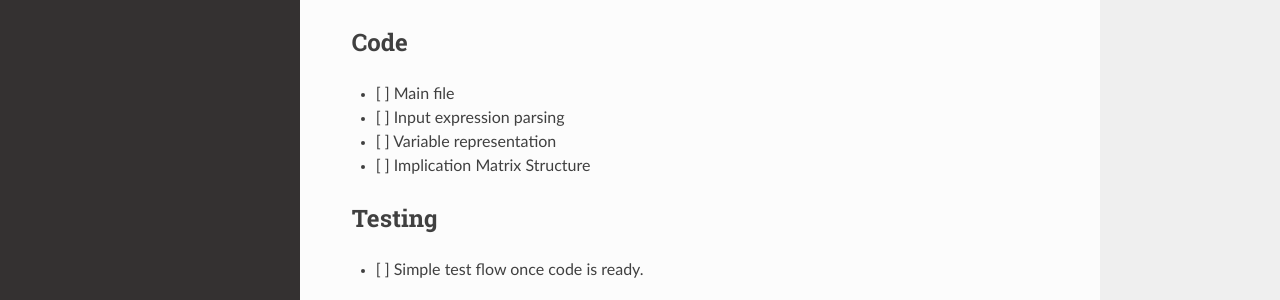
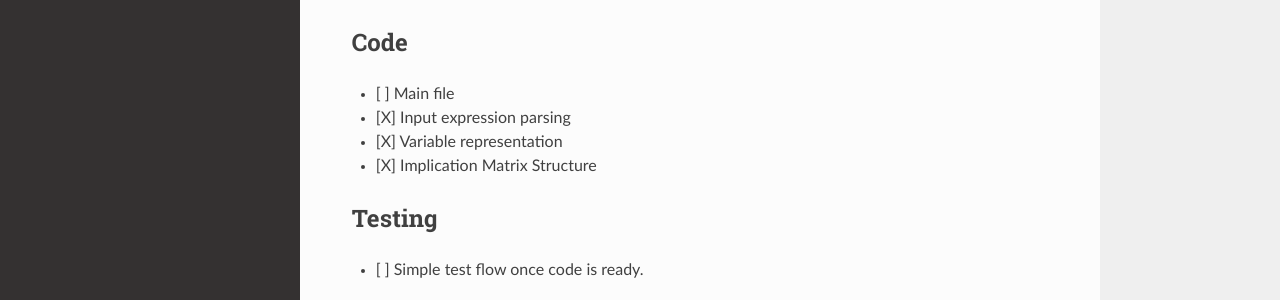
Before and after one commit to ben-marshall/sat-solver, an MkDocs documentation site: the page built from docs/todo.md, in a window 1280 px wide. Shown: the part 335-635 px from the top of the page. Built offline with MkDocs 1.6.1, drawn with Linux system fonts in a browser that asks for light colours; nearby versions of some CDN libraries; old or Windows-style settings are respelled for this version of MkDocs.

```diff
--- a/docs/todo.md
+++ b/docs/todo.md
@@ -13,9 +13,9 @@
 ## Code
 
 - [ ] Main file
-- [ ] Input expression parsing
-- [ ] Variable representation
-- [ ] Implication Matrix Structure
+- [X] Input expression parsing
+- [X] Variable representation
+- [X] Implication Matrix Structure
 
 ## Testing
 
```
